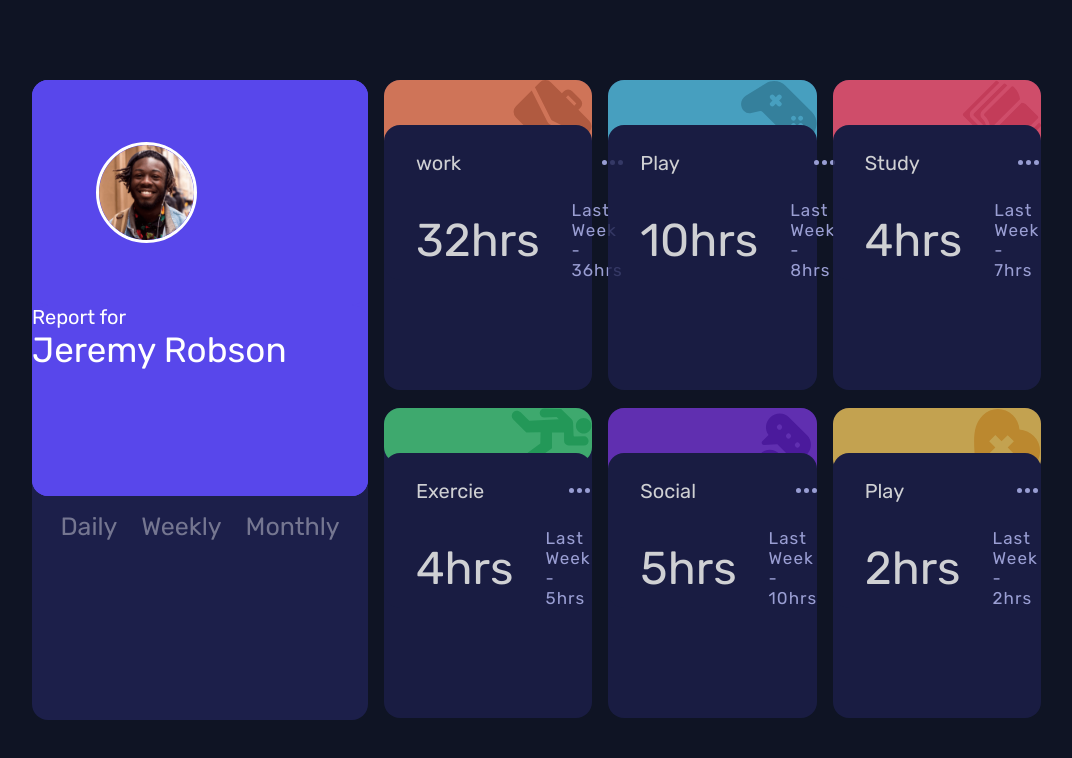
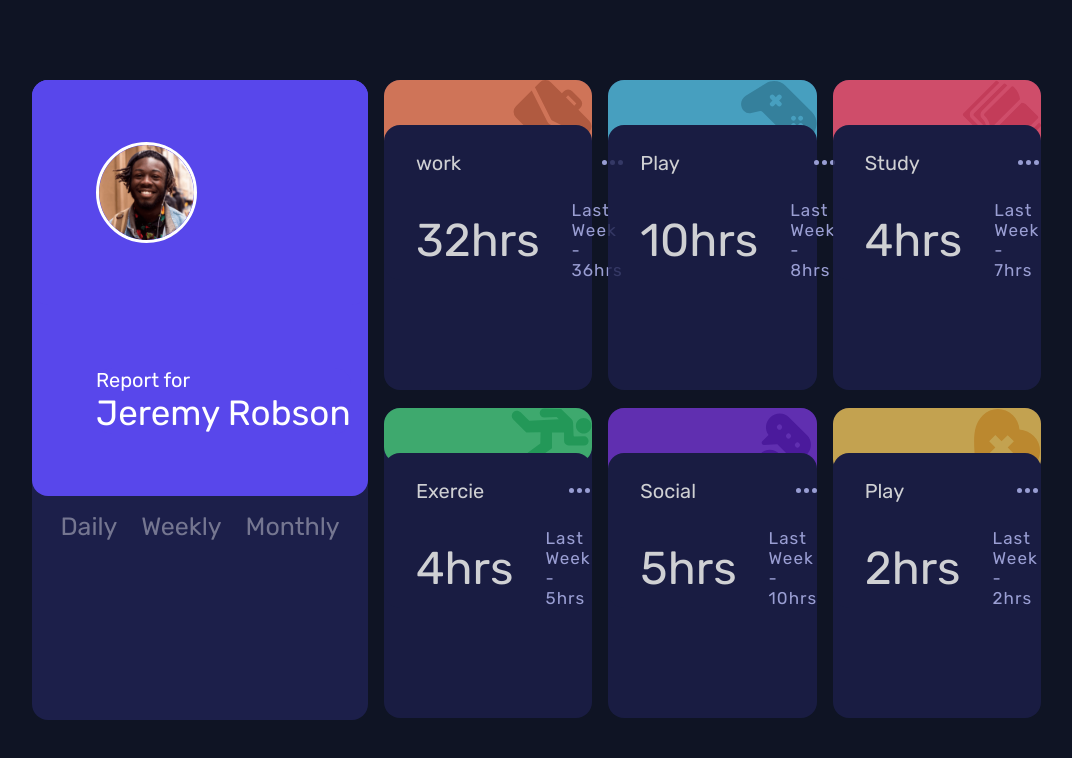
Before and after one commit to EstebanMontalvo99/TimeTracking, a plain HTML site: page index.html in a window 1280 px wide. Shown: the whole page, without its empty margins (96-1168 px from the left). Drawn offline with Linux system fonts and the light colour scheme.

Commit message:
Cuarto commmit

```diff
--- a/styles.css
+++ b/styles.css
@@ -211,5 +211,6 @@ main {
     display: flex;
     justify-content: flex-start;
     align-items: flex-start;
+    margin: auto auto auto 4rem;
   }
 }
```
